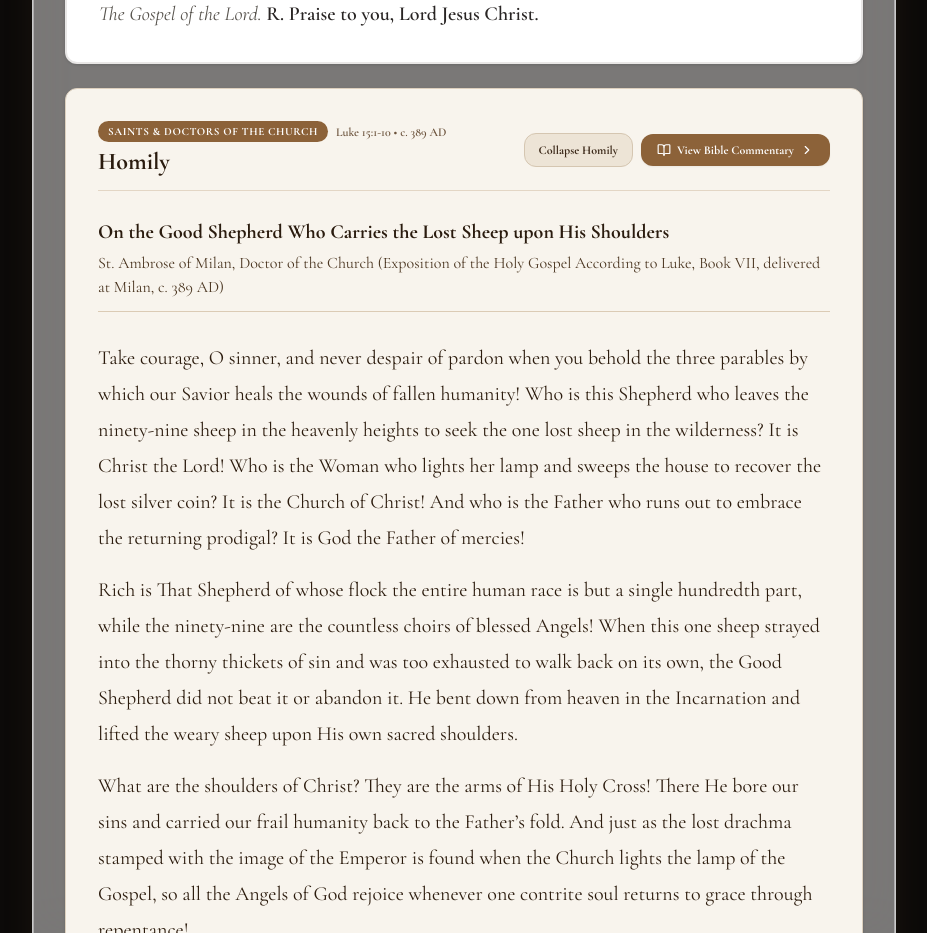
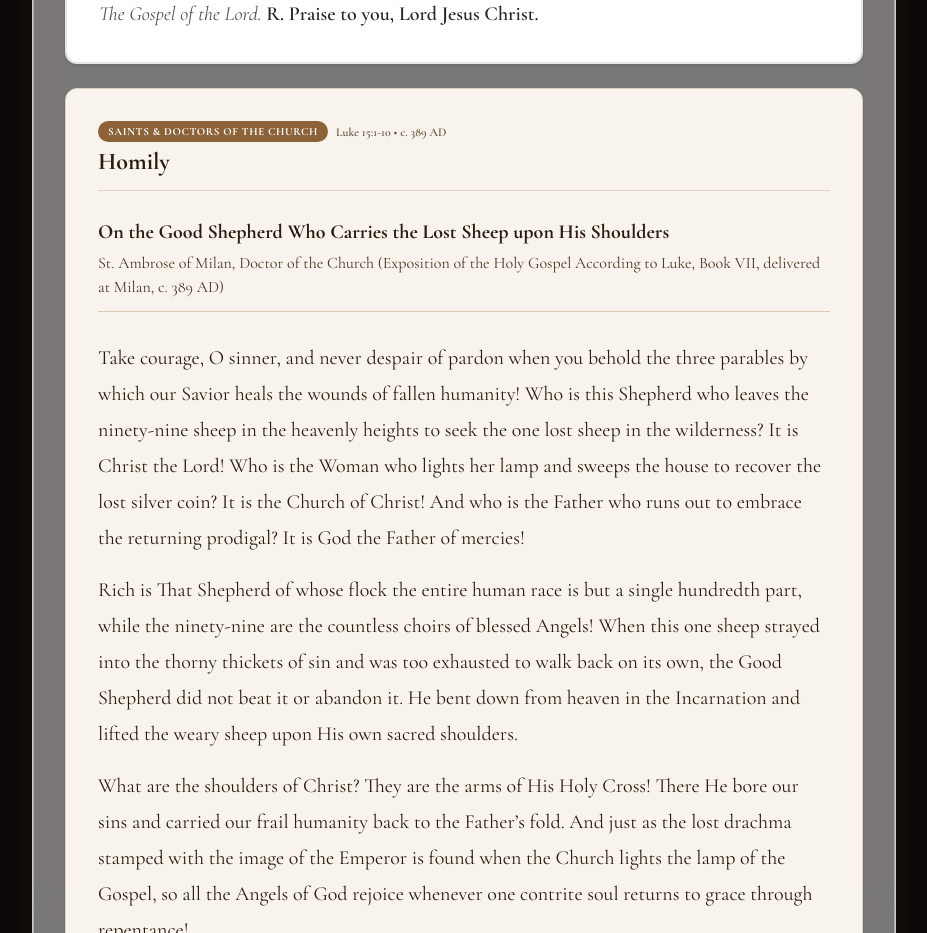
Before and after one commit to codemode11/soul-sanctum-live, a React (Vite) app: page / in a window 1280 px wide. Shown: the part 3560-4493 px from the top of the page, without its empty margins (352-1279 px from the left). Built offline with nearby package versions, Linux system fonts and the light colour scheme.

Commit message:
refactor: simplify daily homily display
Removed toggle functionality for the homily section to display the content directly, improving readability and accessibility.

```diff
--- a/src/components/DailyMassReadingsView.tsx
+++ b/src/components/DailyMassReadingsView.tsx
@@ -638,29 +638,8 @@ ${reading.gospel.text}`;
                   Homily
                 </h4>
               </div>
-
-              <div className="flex items-center gap-2 shrink-0">
-                <button
-                  onClick={() => setShowInlineHomily(!showInlineHomily)}
-                  className="px-3.5 py-2 rounded-xl bg-[#EDE4D6] hover:bg-[#E3D7C5] text-[#3B2818] text-xs font-serif font-bold border border-[#D5C6B1] transition-all cursor-pointer"
-                >
-                  {showInlineHomily ? 'Collapse Homily' : 'Expand Full Homily'}
-                </button>
-                {onSelectTab && (
-                  <button
-                    onClick={() => onSelectTab('bible-study')}
-                    className="px-4 py-2 rounded-xl bg-[#8C6239] hover:bg-[#734F2D] text-white font-serif font-bold text-xs shadow-xs transition-all cursor-pointer flex items-center gap-1.5"
-                  >
-                    <BookOpen className="w-3.5 h-3.5" />
-                    <span>View Bible Commentary</span>
-                    <ChevronRight className="w-3.5 h-3.5" />
-                  </button>
-                )}
-              </div>
             </div>
 
-            {showInlineHomily && (
-              <>
             <div className="pt-2 space-y-4">
               <div>
                 <h3 className="font-serif text-lg sm:text-xl font-bold text-[#2A1B0E] leading-snug">
@@ -686,8 +665,6 @@ ${reading.gospel.text}`;
                 &ldquo;{toCurvedQuotes(dailyHomily.spiritualApplication)}&rdquo;
               </div>
             )}
-              </>
-            )}
           </article>
         );
       })()}
```
Lines whose indentation alone changed are shown as unchanged.
